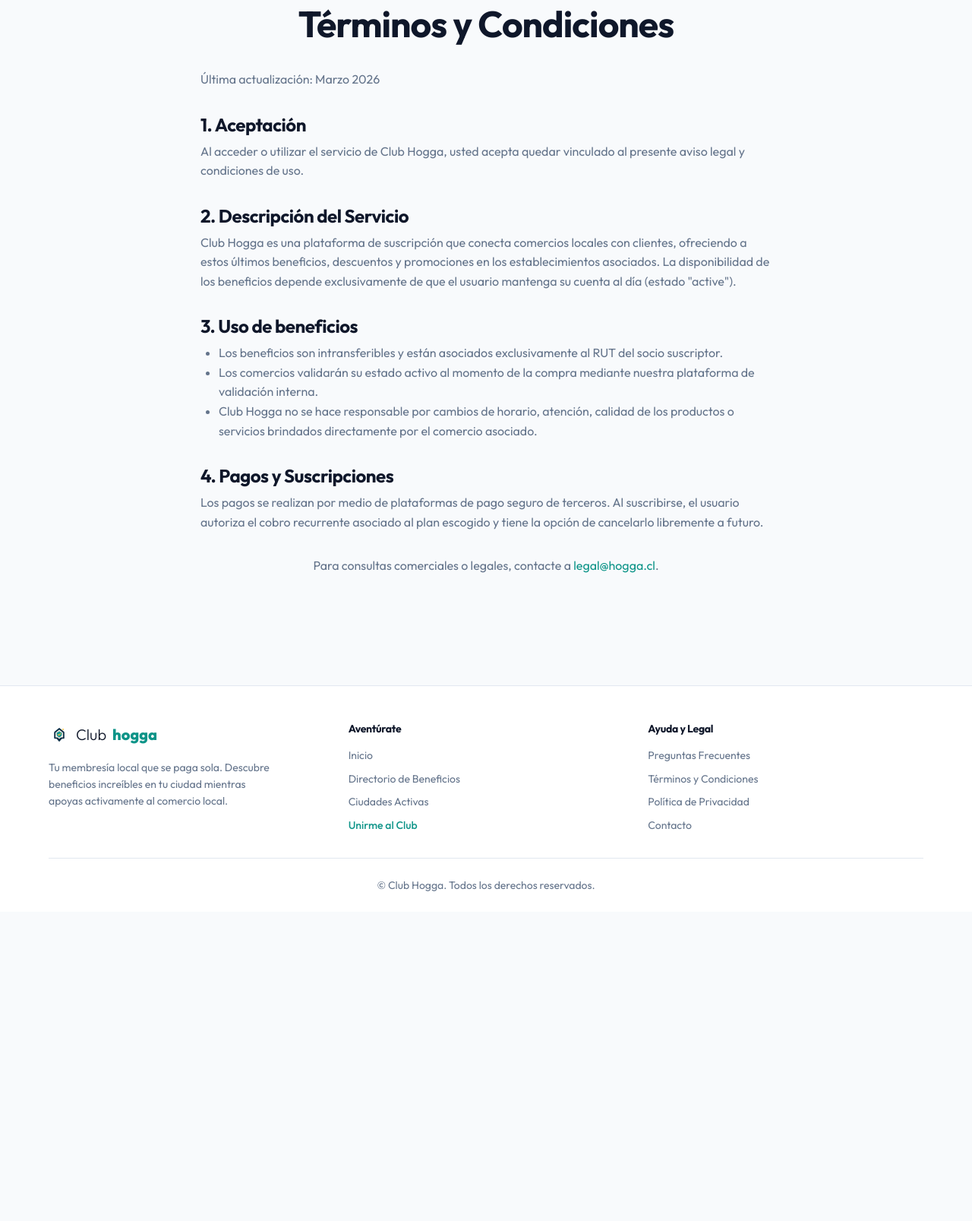
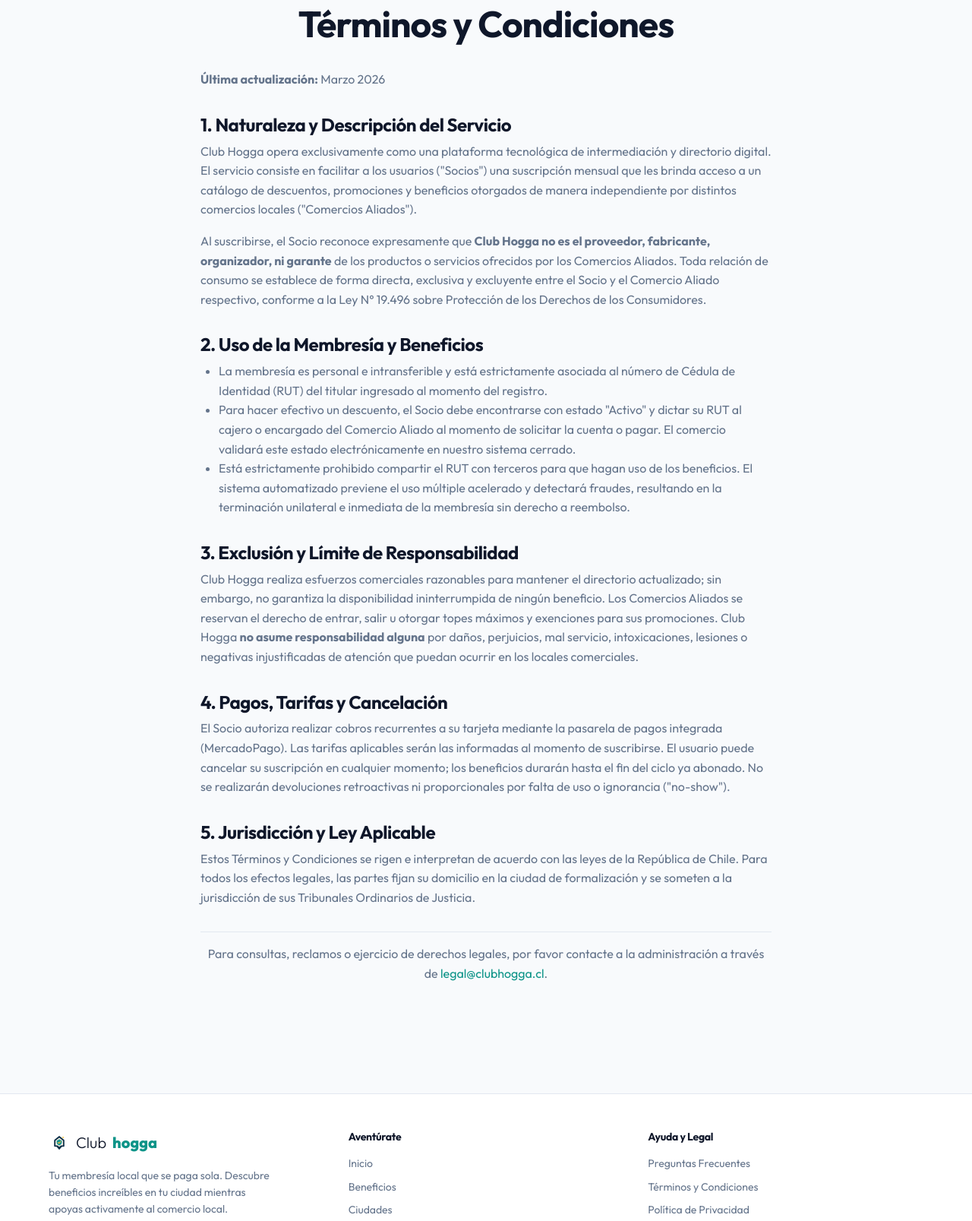
Before and after one commit to ConHogar/clubhogga007, a plain HTML site: page terminos/index.html in a window 1280 px wide. Shown: the part 136-1743 px from the top of the page at 76% size. Before the commit the page ends 1336 px from the top, so only its background shows below. Drawn offline with Linux system fonts and the light colour scheme.

Commit message:
initial mvp v2

```diff
--- a/partials/footer.html
+++ b/partials/footer.html
@@ -1,21 +1,27 @@
-<footer class="site-footer" style="background-color: var(--bg-surface); padding: var(--space-12) 0 var(--space-6); border-top: 1px solid var(--border-light);">
+<footer class="site-footer"
+  style="background-color: var(--bg-surface); padding: var(--space-12) 0 var(--space-6); border-top: 1px solid var(--border-light);">
   <div class="container text-center text-muted text-sm">
-    <div class="footer-grid" style="text-align: left; display: grid; grid-template-columns: repeat(auto-fit, minmax(200px, 1fr)); gap: var(--space-8); margin-bottom: var(--space-8);">
+    <div class="footer-grid"
+      style="text-align: left; display: grid; grid-template-columns: repeat(auto-fit, minmax(200px, 1fr)); gap: var(--space-8); margin-bottom: var(--space-8);">
 
       <div class="footer-col" style="max-width: 300px;">
-        <div style="font-size: 1.25rem; font-weight: 800; color: var(--primary); display: flex; align-items: center; gap: 0.5rem; margin-bottom: var(--space-4);">
-          <img src="/images/logo.webp" alt="Club Hogga" style="height: 28px;"> <span style="color: var(--text-main); font-weight: 300;">Club</span>hogga
+        <div
+          style="font-size: 1.25rem; font-weight: 800; color: var(--primary); display: flex; align-items: center; gap: 0.5rem; margin-bottom: var(--space-4);">
+          <img src="/images/logo.webp" alt="Club Hogga" style="height: 28px;"> <span
+            style="color: var(--text-main); font-weight: 300;">Club</span>hogga
         </div>
-        <p>Tu membresía local que se paga sola. Descubre beneficios increíbles en tu ciudad mientras apoyas activamente al comercio local.</p>
+        <p>Tu membresía local que se paga sola. Descubre beneficios increíbles en tu ciudad mientras apoyas activamente
+          al comercio local.</p>
       </div>
 
       <div class="footer-col">
         <h4 style="margin-bottom: var(--space-4); color: var(--text-main);">Aventúrate</h4>
         <div class="footer-links" style="display: flex; flex-direction: column; gap: var(--space-2);">
           <a href="/" style="color: var(--text-muted); text-decoration: none;">Inicio</a>
-          <a href="/beneficios/" style="color: var(--text-muted); text-decoration: none;">Directorio de Beneficios</a>
-          <a href="/ciudades/" style="color: var(--text-muted); text-decoration: none;">Ciudades Activas</a>
-          <a href="/hazte-socio/" style="color: var(--primary); font-weight: 500; text-decoration: none;">Unirme al Club</a>
+          <a href="/beneficios/" style="color: var(--text-muted); text-decoration: none;">Beneficios</a>
+          <a href="/ciudades/" style="color: var(--text-muted); text-decoration: none;">Ciudades</a>
+          <a href="/hazte-socio/" style="color: var(--primary); font-weight: 500; text-decoration: none;">Unirme al
+            Club</a>
         </div>
       </div>
 
@@ -32,7 +38,9 @@
     </div>
 
     <div style="border-top: 1px solid var(--border-light); padding-top: var(--space-6); text-align: center;">
-      <p>&copy; <script>document.write(new Date().getFullYear())</script> Club Hogga. Todos los derechos reservados.</p>
+      <p>&copy;
+        <script>document.write(new Date().getFullYear())</script> Club Hogga. Todos los derechos reservados.
+      </p>
     </div>
   </div>
 </footer>
--- a/terminos/index.html
+++ b/terminos/index.html
@@ -31,25 +31,29 @@
     <div class="container" style="max-width: 800px; margin: 0 auto;">
       <h1 class="text-center" style="font-size: 3rem; margin-bottom: var(--space-8);">Términos y Condiciones</h1>
       <div class="legal-content">
-        <p>Última actualización: Marzo 2026</p>
+        <p><strong>Última actualización:</strong> Marzo 2026</p>
 
-        <h2>1. Aceptación</h2>
-        <p>Al acceder o utilizar el servicio de Club Hogga, usted acepta quedar vinculado al presente aviso legal y condiciones de uso.</p>
+        <h2>1. Naturaleza y Descripción del Servicio</h2>
+        <p>Club Hogga opera exclusivamente como una plataforma tecnológica de intermediación y directorio digital. El servicio consiste en facilitar a los usuarios ("Socios") una suscripción mensual que les brinda acceso a un catálogo de descuentos, promociones y beneficios otorgados de manera independiente por distintos comercios locales ("Comercios Aliados").</p>
+        <p>Al suscribirse, el Socio reconoce expresamente que <strong>Club Hogga no es el proveedor, fabricante, organizador, ni garante</strong> de los productos o servicios ofrecidos por los Comercios Aliados. Toda relación de consumo se establece de forma directa, exclusiva y excluyente entre el Socio y el Comercio Aliado respectivo, conforme a la Ley N° 19.496 sobre Protección de los Derechos de los Consumidores.</p>
 
-        <h2>2. Descripción del Servicio</h2>
-        <p>Club Hogga es una plataforma de suscripción que conecta comercios locales con clientes, ofreciendo a estos últimos beneficios, descuentos y promociones en los establecimientos asociados. La disponibilidad de los beneficios depende exclusivamente de que el usuario mantenga su cuenta al día (estado "active").</p>
-
-        <h2>3. Uso de beneficios</h2>
+        <h2>2. Uso de la Membresía y Beneficios</h2>
         <ul>
-          <li>Los beneficios son intransferibles y están asociados exclusivamente al RUT del socio suscriptor.</li>
-          <li>Los comercios validarán su estado activo al momento de la compra mediante nuestra plataforma de validación interna.</li>
-          <li>Club Hogga no se hace responsable por cambios de horario, atención, calidad de los productos o servicios brindados directamente por el comercio asociado.</li>
+          <li>La membresía es personal e intransferible y está estrictamente asociada al número de Cédula de Identidad (RUT) del titular ingresado al momento del registro.</li>
+          <li>Para hacer efectivo un descuento, el Socio debe encontrarse con estado "Activo" y dictar su RUT al cajero o encargado del Comercio Aliado al momento de solicitar la cuenta o pagar. El comercio validará este estado electrónicamente en nuestro sistema cerrado.</li>
+          <li>Está estrictamente prohibido compartir el RUT con terceros para que hagan uso de los beneficios. El sistema automatizado previene el uso múltiple acelerado y detectará fraudes, resultando en la terminación unilateral e inmediata de la membresía sin derecho a reembolso.</li>
         </ul>
 
-        <h2>4. Pagos y Suscripciones</h2>
-        <p>Los pagos se realizan por medio de plataformas de pago seguro de terceros. Al suscribirse, el usuario autoriza el cobro recurrente asociado al plan escogido y tiene la opción de cancelarlo libremente a futuro.</p>
+        <h2>3. Exclusión y Límite de Responsabilidad</h2>
+        <p>Club Hogga realiza esfuerzos comerciales razonables para mantener el directorio actualizado; sin embargo, no garantiza la disponibilidad ininterrumpida de ningún beneficio. Los Comercios Aliados se reservan el derecho de entrar, salir u otorgar topes máximos y exenciones para sus promociones. Club Hogga <strong>no asume responsabilidad alguna</strong> por daños, perjuicios, mal servicio, intoxicaciones, lesiones o negativas injustificadas de atención que puedan ocurrir en los locales comerciales.</p>
 
-        <p style="margin-top: var(--space-8); text-align: center;">Para consultas comerciales o legales, contacte a <a href="mailto:legal@hogga.cl">legal@hogga.cl</a>.</p>
+        <h2>4. Pagos, Tarifas y Cancelación</h2>
+        <p>El Socio autoriza realizar cobros recurrentes a su tarjeta mediante la pasarela de pagos integrada (MercadoPago). Las tarifas aplicables serán las informadas al momento de suscribirse. El usuario puede cancelar su suscripción en cualquier momento; los beneficios durarán hasta el fin del ciclo ya abonado. No se realizarán devoluciones retroactivas ni proporcionales por falta de uso o ignorancia ("no-show").</p>
+
+        <h2>5. Jurisdicción y Ley Aplicable</h2>
+        <p>Estos Términos y Condiciones se rigen e interpretan de acuerdo con las leyes de la República de Chile. Para todos los efectos legales, las partes fijan su domicilio en la ciudad de formalización y se someten a la jurisdicción de sus Tribunales Ordinarios de Justicia.</p>
+
+        <p style="margin-top: var(--space-8); text-align: center; border-top: 1px solid var(--border-light); padding-top: var(--space-4);">Para consultas, reclamos o ejercicio de derechos legales, por favor contacte a la administración a través de <a href="mailto:legal@clubhogga.cl">legal@clubhogga.cl</a>.</p>
       </div>
     </div>
   </main>
```
Also changed, not shown: exito/index.html (+1 -0 lines), index.html (+1 -0 lines), privacidad/index.html (+14 -8 lines).
